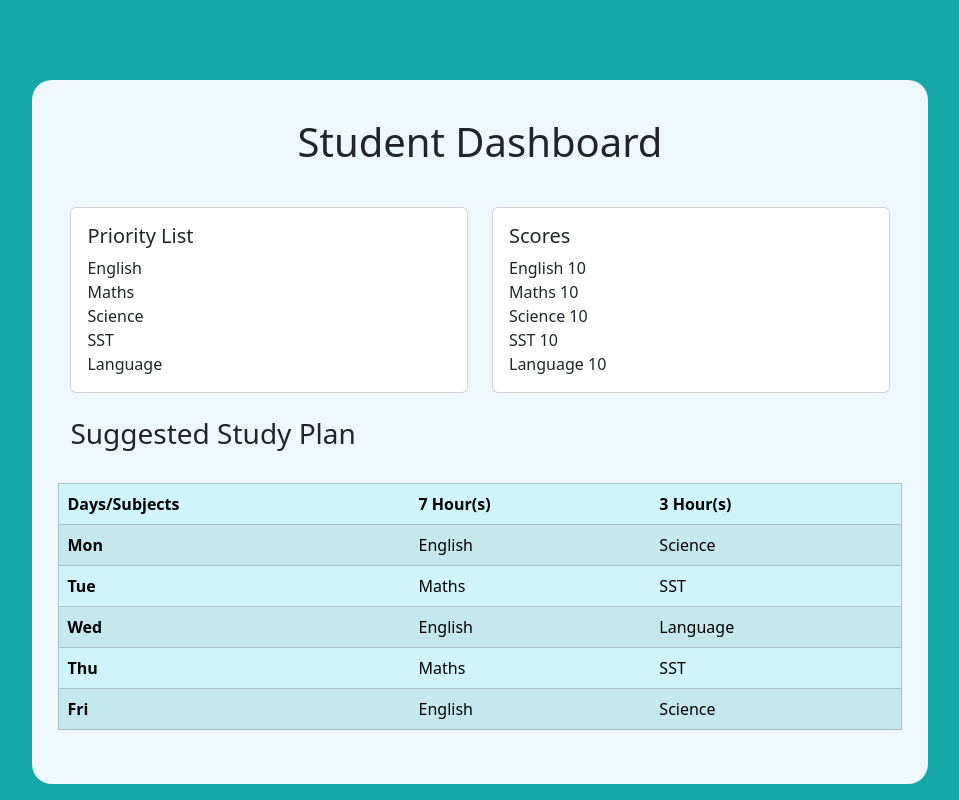
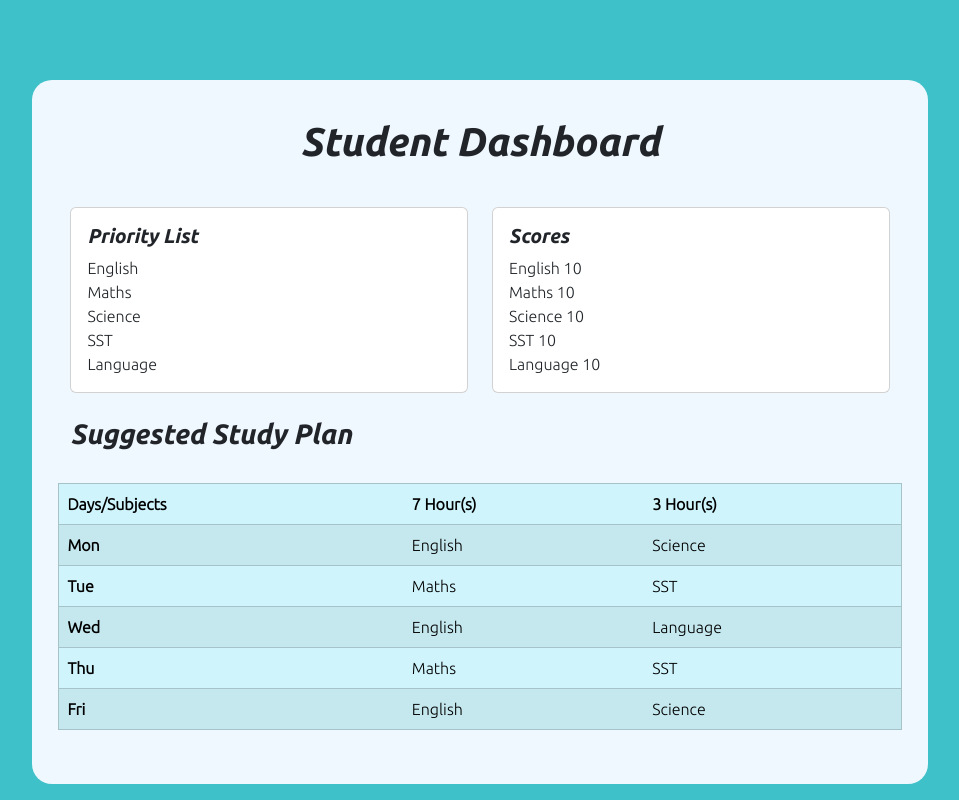
Before and after one commit to Daksh-Madaan/swayamkaro, a Flask app: page /dashboard in a window 1280 px wide. Shown: the whole page, without its empty margins (160-1119 px from the left). Run offline with Flask 2, Linux system fonts and the light colour scheme; the visitor is signed in with stand-in values (Sample User, id 1); a database or web service that is not in the repository returns one stand-in record (values such as "Sample title"); some libraries are stand-ins or nearby versions.

Commit message:
Update dashboard.html

```diff
--- a/templates/dashboard.html
+++ b/templates/dashboard.html
@@ -4,12 +4,16 @@
     <meta charset="utf-8">
     <meta name="viewport" content="width=device-width, initial-scale=1">
     <title>Dashboard</title>
+    <link rel="preconnect" href="https://fonts.googleapis.com">
+    <link rel="preconnect" href="https://fonts.gstatic.com" crossorigin>
+    <link href="https://fonts.googleapis.com/css2?family=Ubuntu:ital,wght@0,300;1,700&display=swap" rel="stylesheet">
     <link href="https://cdn.jsdelivr.net/npm/bootstrap@5.3.2/dist/css/bootstrap.min.css" rel="stylesheet" integrity="sha384-T3c6CoIi6uLrA9TneNEoa7RxnatzjcDSCmG1MXxSR1GAsXEV/Dwwykc2MPK8M2HN" crossorigin="anonymous">
   </head>
   <style>
     body {
       margin-top: 5rem;
-      background-color:rgb(23, 168, 168);
+      background-color: #3FC1C9;
+      font-family: 'Ubuntu', sans-serif !important;
     }
     .main {
       padding: 3%;
@@ -18,6 +22,10 @@
       width: 100%;
       margin: auto;
       border-radius: 20px;
+    }
+    h1,h3,h5{
+      font-style: italic;
+      font-weight: 700;
     }
     table {
       border-spacing: 0;
```
